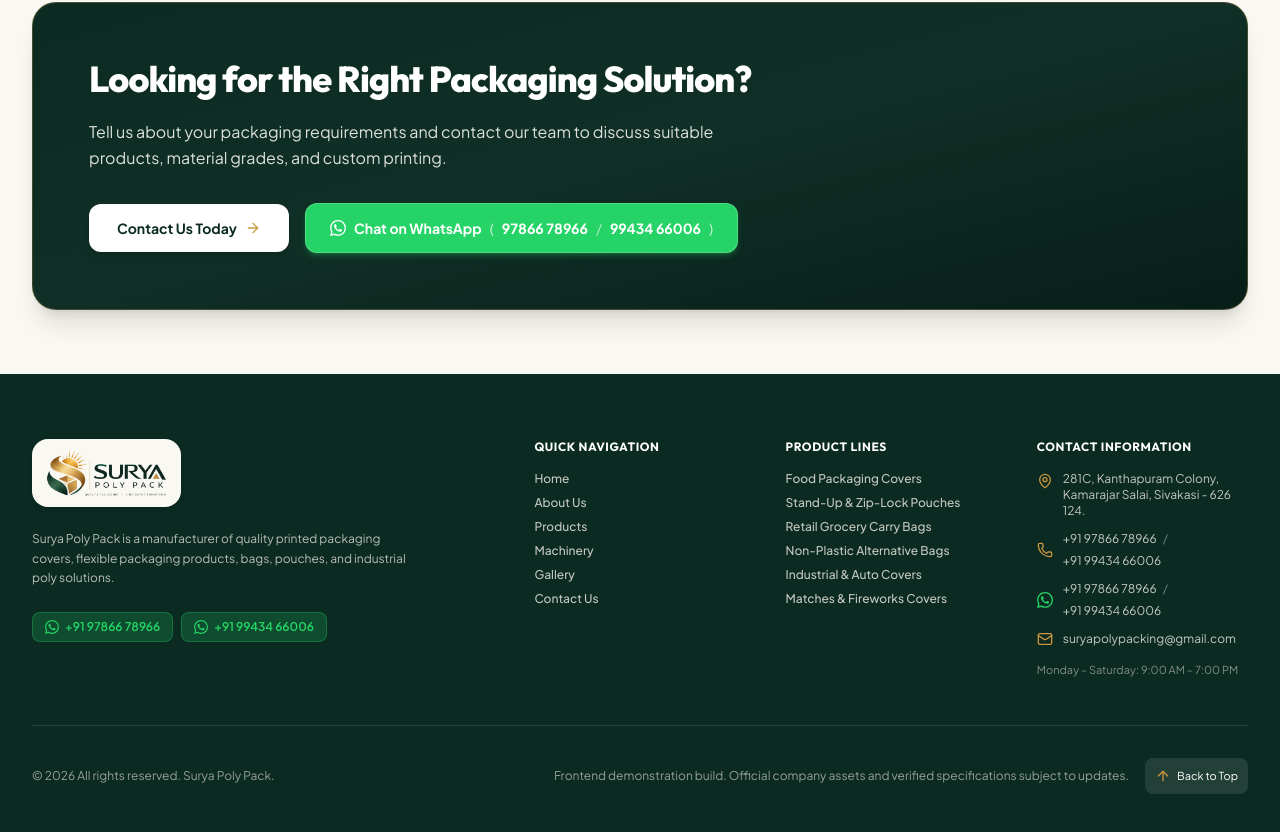
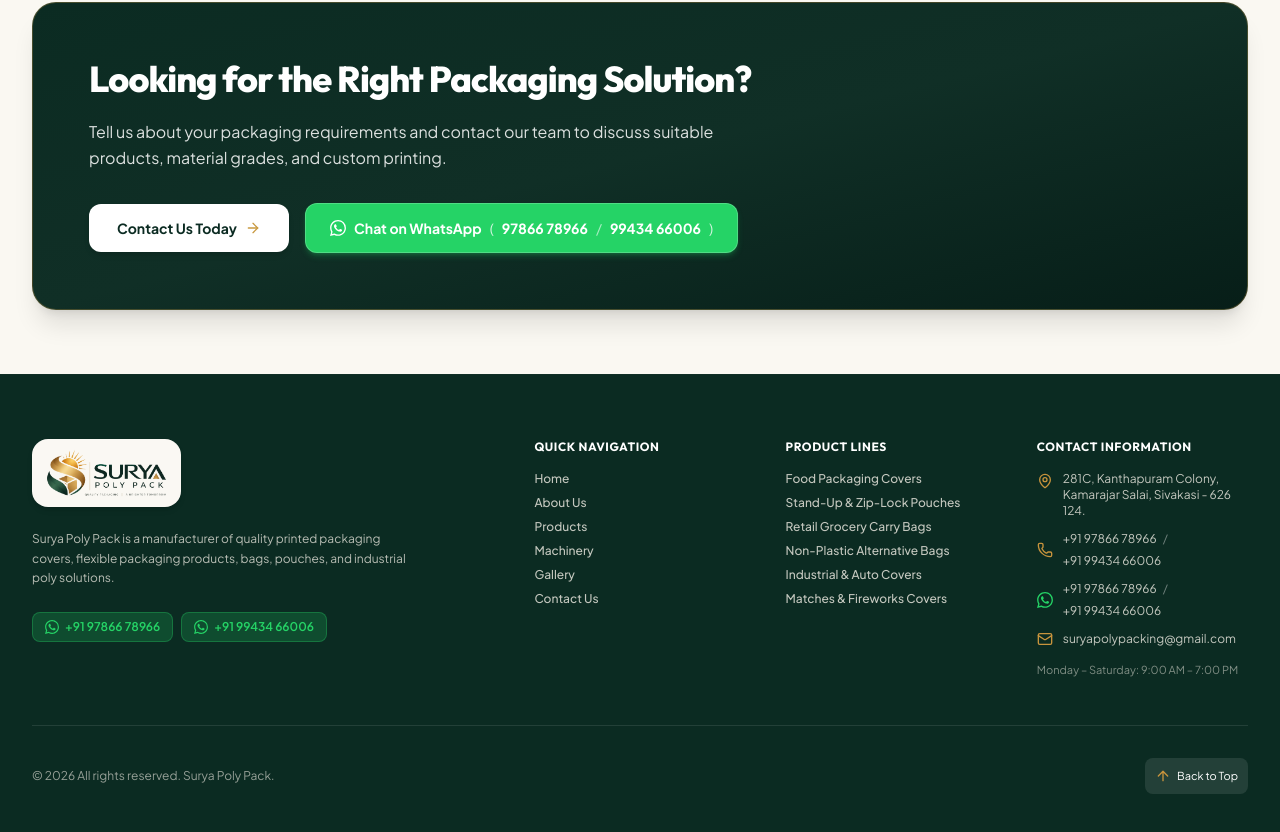
Before and after one commit to Devadarshini06/Surya_Poly_Pack, a React (Vite) app: page / in a window 1280 px wide. Shown: the part 5164-5996 px from the top of the page. Built offline with nearby package versions, Linux system fonts and the light colour scheme.

Commit message:
style: remove frontend demonstration build disclaimer from footer

```diff
--- a/src/components/Footer.jsx
+++ b/src/components/Footer.jsx
@@ -180,7 +180,6 @@
         <div className="pt-8 flex flex-col sm:flex-row items-center justify-between text-xs text-[#F3EFE6]/60 gap-4">
           <p>© {new Date().getFullYear()} {t.footer.copyright}</p>
           <div className="flex items-center gap-4">
-            <span className="hidden md:inline">{t.footer.disclaimer}</span>
             <button
               onClick={scrollToTop}
               className="p-2.5 rounded-lg bg-white/10 hover:bg-[#1C473A] text-white transition flex items-center gap-1.5 cursor-pointer"
--- a/src/locales/en.js
+++ b/src/locales/en.js
@@ -303,7 +303,6 @@
     address: "Factory & Office",
     hours: "Hours",
     copyright: "All rights reserved. Surya Poly Pack.",
-    disclaimer: "Frontend demonstration build. Official company assets and verified specifications subject to updates.",
     backToTop: "Back to Top"
   },
 
--- a/src/locales/ta.js
+++ b/src/locales/ta.js
@@ -304,7 +304,6 @@
     address: "ஆலை & அலுவலகம்",
     hours: "பணி நேரம்",
     copyright: "அனைத்து உரிமைகளும் பாதுகாக்கப்பட்டவை. சூர்யா பாலி பேக்.",
-    disclaimer: "Frontend செயல்முறை தளம். அதிகாரப்பூர்வ சொத்துக்கள் மற்றும் விவரக்குறிப்புகள் புதுப்பித்தலுக்கு உட்பட்டவை.",
     backToTop: "மேலே செல்க"
   },
 
```
